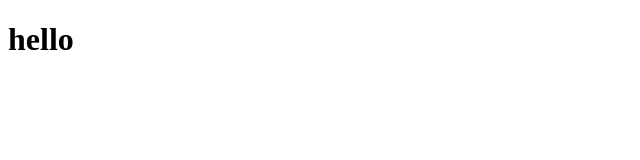
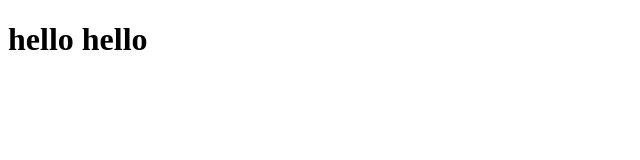
Before and after one commit to junminyang/coursera_test, a plain HTML site: page site/index.html in a window 1280 px wide. Shown: the whole page, without its empty margins (0-640 px from the left). Drawn offline with Linux system fonts and the light colour scheme.

Commit message:
small changes

```diff
--- a/site/index.html
+++ b/site/index.html
@@ -4,6 +4,6 @@
 	<title>hello world</title>
 </head>
 <body>
-<h1>hello</h1>
+<h1>hello hello</h1>
 </body>
 </html>
```
